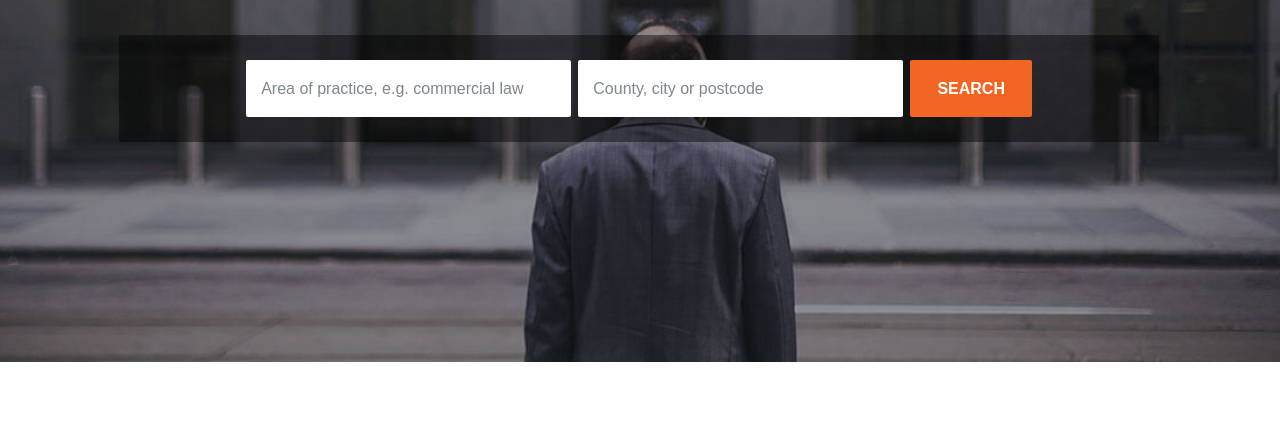
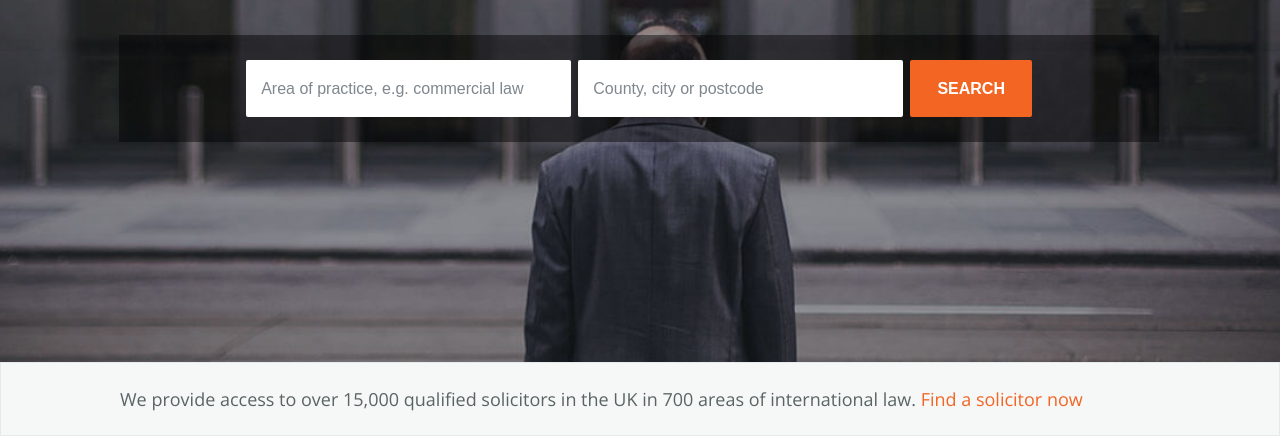
Before and after one commit to dimshiusua/sass-introduction, a website: page app/index.html in a window 1280 px wide. Shown: the part 438-874 px from the top of the page. Before the commit the page ends 800 px from the top, so only its background shows below. Drawn offline with nearby package versions, Linux system fonts and the light colour scheme.

Commit message:
сделан блок simple-text-block

```diff
--- a/app/css/style.css
+++ b/app/css/style.css
@@ -122,6 +122,12 @@ button {
   display: inline-block;
   vertical-align: middle; }
 
+.grey-bg {
+  background: #f6f8f8; }
+
+.orange-text {
+  color: #f26523; }
+
 .advocacy-ic {
   background-image: url(../img/sprite.png);
   background-position: -97px 0px;
@@ -195,6 +201,12 @@ button {
 .icon {
   display: inline-block; }
 
+.simple-text-block {
+  padding: 27px 0;
+  font-size: 18px;
+  color: #5a6464;
+  border: 1px solid #e4ebec; }
+
 .form-control {
   display: inline-block;
   height: 57px;
--- a/app/index.html
+++ b/app/index.html
@@ -42,6 +42,13 @@
 				</div>
 			</div>
 		</div>
+		<div class="simple-text-block grey-bg">
+			<div class="container">
+				<p>
+					We provide access to over 15,000 qualified solicitors in the UK in 700 areas of international law. <a href="#" class="orange-text">Find a solicitor now</a>
+				</p>
+			</div>
+		</div>
 	</div>
 	<!-- MAIN END -->
 
```
Also changed, not shown: dist/sass/_custom-variables.scss, dist/sass/_default-clases.scss, dist/sass/_layout.scss.
